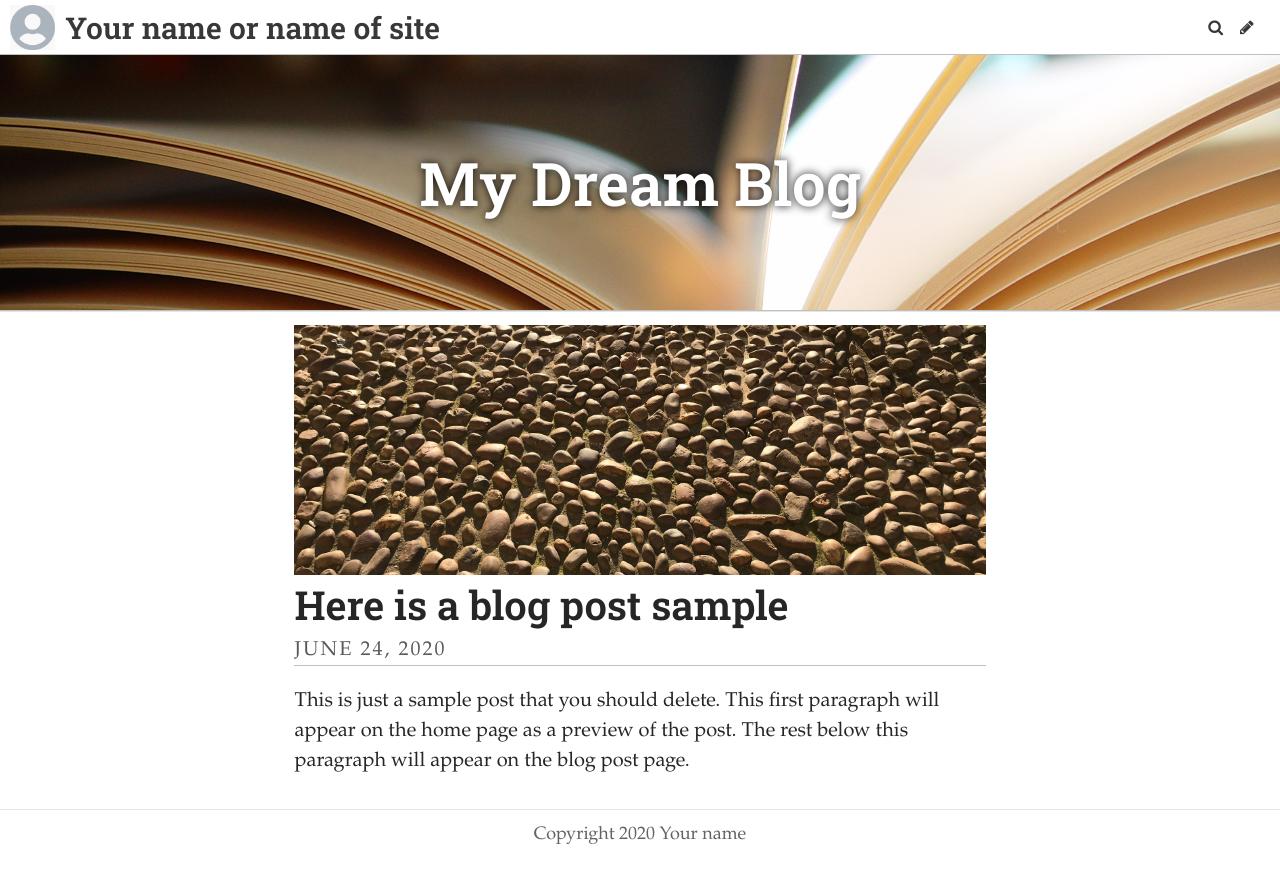
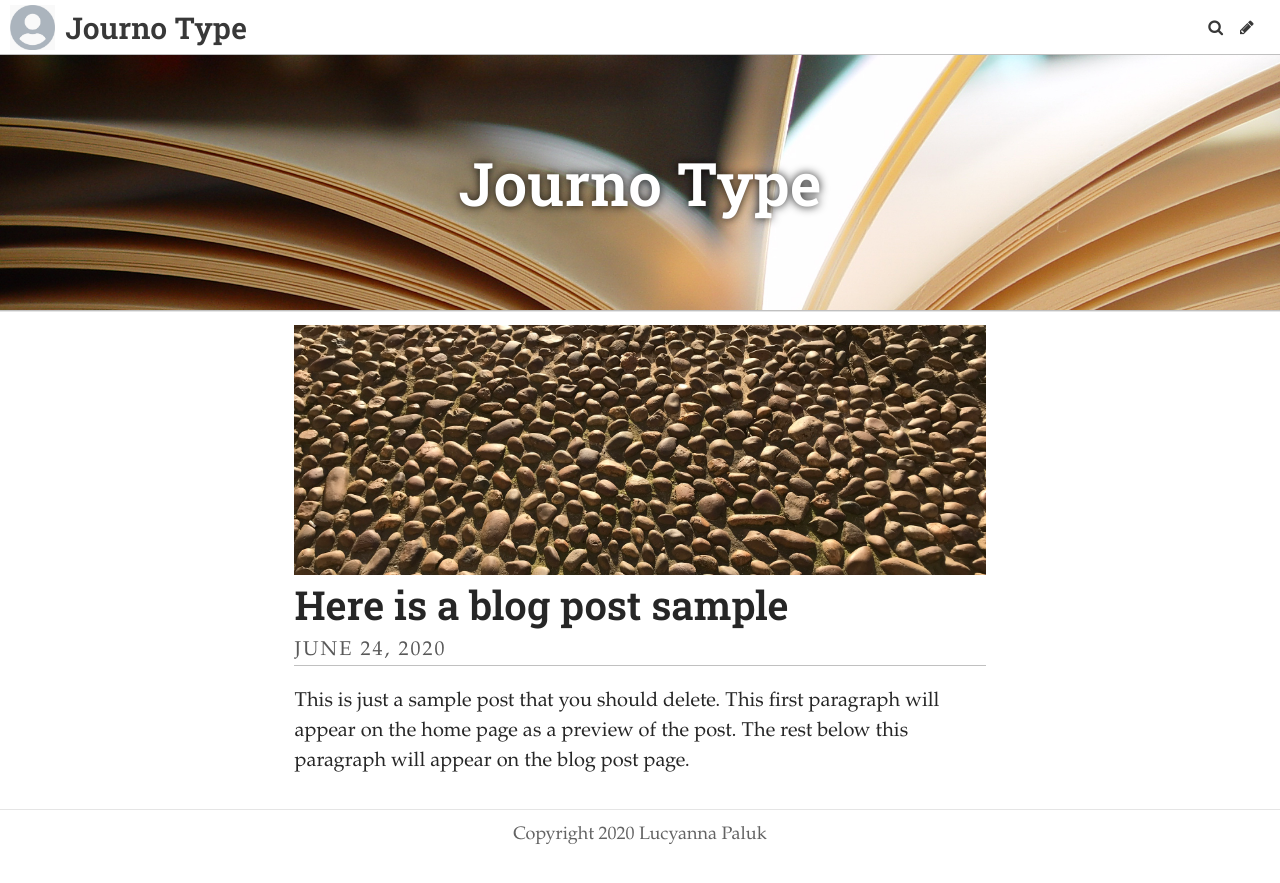
Before and after one commit to lucyannapaluk/mybrookesblog, a Jekyll site: the page built from index.html, in a window 1280 px wide. Shown: the top 883 px of the page. Built offline with Jekyll 4.4.1, drawn with Linux system fonts in a browser that asks for light colours; some web fonts are replaced; the list of posts is cut into pages by our own code.

Commit message:
Update Settings “general”

```diff
--- a/_data/settings.yml
+++ b/_data/settings.yml
@@ -1,11 +1,12 @@
-title: Your name or name of site
-description: A website with a blog
-header_text: My Dream Blog
-footer_text: Copyright 2020 Your name
+title: Journo Type
+description: This website contains my blog featuring articles about fonts
+  throughout journalism
+header_text: Journo Type
+footer_text: Copyright 2020 Lucyanna Paluk
 header_feature_image: ../uploads/pages.jpg
-bannerheight: "20vmax"
-gridlayout: false
+bannerheight: 20vmax
 logo: /uploads/logo.jpg
 favicon: /uploads/favicon.ico
+gridlayout: false
+fixednavbar: false
 upzoom: true
-fixednavbar: false
```
